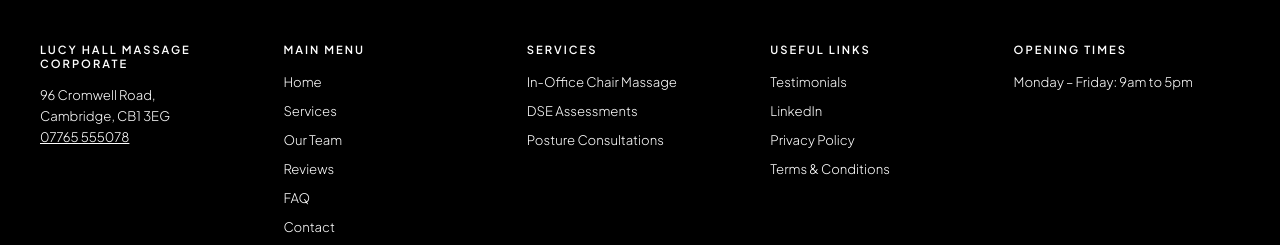
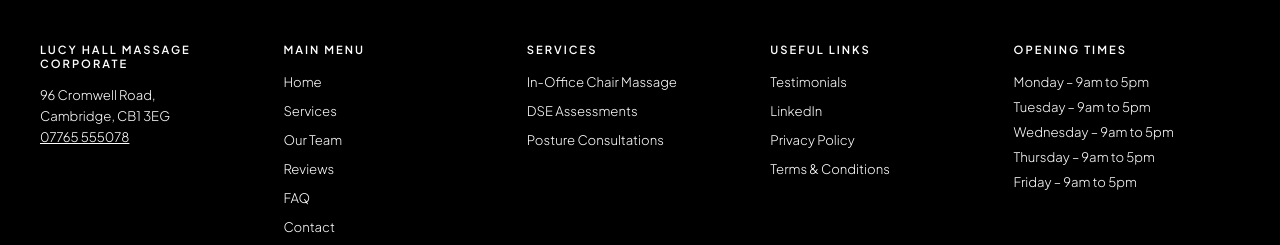
Before and after one commit to federationdesign-design/LHM, a Next.js app: page /corporate/services/dse-assessments in a window 1280 px wide. Shown: the part 3706-3951 px from the top of the page. Built offline with nearby package versions, Linux system fonts and the light colour scheme; no server answers.

Commit message:
Corp footer: show each day Mon-Fri separately, all 9am-5pm

```diff
--- a/app/CorporateFooter.tsx
+++ b/app/CorporateFooter.tsx
@@ -49,7 +49,11 @@ export default function CorporateFooter() {
       </div>
       <p className={styles.footerHoursTitle}>Opening Times</p>
       <div className={styles.footerHours}>
-        Monday – Friday: 9am to 5pm
+        Monday &nbsp;&nbsp;&nbsp;~ 9am to 5pm<br />
+        Tuesday &nbsp;&nbsp;~ 9am to 5pm<br />
+        Wednesday ~ 9am to 5pm<br />
+        Thursday &nbsp;~ 9am to 5pm<br />
+        Friday &nbsp;&nbsp;&nbsp;&nbsp;~ 9am to 5pm
       </div>
 
       {/* Desktop: 5-column grid.
@@ -94,7 +98,11 @@ export default function CorporateFooter() {
         <div className={styles.footerCol}>
           <h4>Opening Times</h4>
           <p style={{ fontSize: '0.82rem', color: '#ffffff', fontWeight: 300, lineHeight: 1.9 }}>
-            Monday – Friday: 9am to 5pm
+            Monday – 9am to 5pm<br />
+            Tuesday – 9am to 5pm<br />
+            Wednesday – 9am to 5pm<br />
+            Thursday – 9am to 5pm<br />
+            Friday – 9am to 5pm
           </p>
         </div>
 
```
